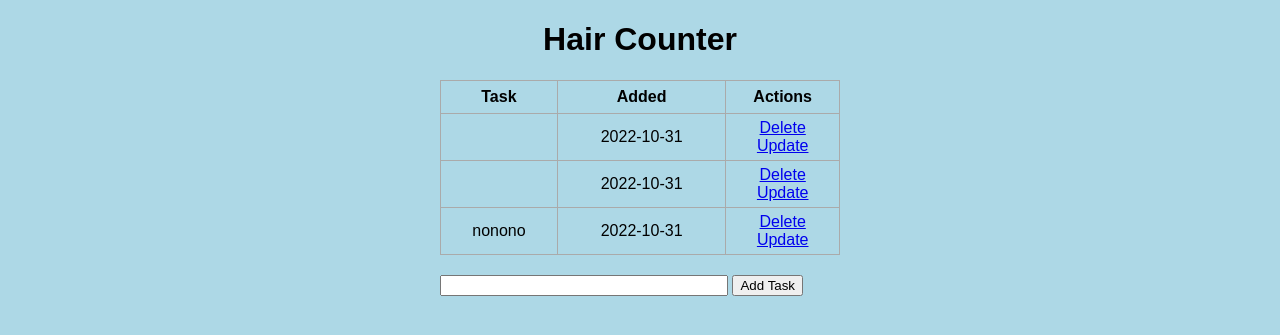
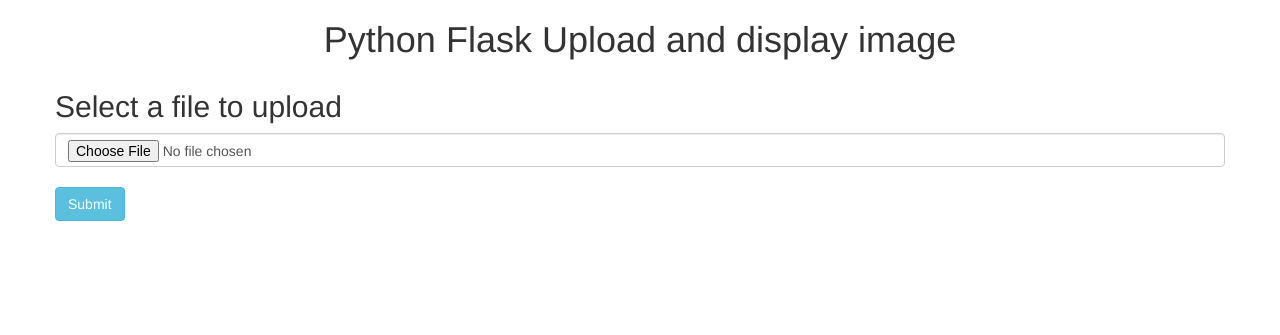
Before and after one commit to pariosur/hair_count, a Flask app: page / in a window 1280 px wide. Shown: the top 335 px of the page. Run offline with Flask 2, Linux system fonts and the light colour scheme; data comes from the database, SQL or seed files in the repository; some libraries are stand-ins or nearby versions.

Commit message:
changing template

```diff
--- a/application.py
+++ b/application.py
@@ -1,68 +1,135 @@
-from datetime import datetime
-from flask import Flask, render_template, url_for, request, redirect
-from flask_sqlalchemy import SQLAlchemy
-from datetime import datetime
+
+#app.py
+from email.mime import application
+from flask import Flask, flash, request, redirect, url_for, render_template
+import urllib.request
+import os
+from werkzeug.utils import secure_filename
+
+app = Flask(__name__)
+UPLOAD_FOLDER = 'static/uploads/'
+app.secret_key = "secret key"
+app.config['UPLOAD_FOLDER'] = UPLOAD_FOLDER
+app.config['MAX_CONTENT_LENGTH'] = 16 * 1024 * 1024
+
+ALLOWED_EXTENSIONS = set(['png', 'jpg', 'jpeg', 'gif', 'JPG'])
+
+def allowed_file(filename):
+    return '.' in filename and filename.rsplit('.', 1)[1].lower() in ALLOWED_EXTENSIONS
 
 
-application = Flask(__name__)
-app = application
-# app.app_context().push()
-app.config['SQLALCHEMY_DATABASE_URI'] = 'sqlite:///test.db'
-db = SQLAlchemy(app)
+@app.route('/')
+def home():
+    return render_template('index.html')
 
-class Todo(db.Model):
+@app.route('/', methods=['POST'])
+def upload_image():
+    if 'file' not in request.files:
+        flash('No file part')
+        return redirect(request.url)
+    file = request.files['file']
+    if file.filename == '':
+        flash('No image selected for uploading')
+        return redirect(request.url)
+    if file and allowed_file(file.filename):
+        filename = secure_filename(file.filename)
+        file.save(os.path.join(app.config['UPLOAD_FOLDER'], filename))
+        #print('upload_image filename: ' + filename)
+        flash('Image successfully uploaded and displayed below')
+        return render_template('index.html', filename=filename)
+    else:
+        flash('Allowed image types are - png, jpg, jpeg, gif')
+        return redirect(request.url)
 
-    id = db.Column(db.Integer, primary_key = True)
-    content = db.Column(db.String(200), nullable = False)
-    completed = db.Column(db.Integer, default = 0)
-    date_created = db.Column(db.DateTime, default = datetime.utcnow)
+@app.route('/display/<filename>')
+def display_image(filename):
+    #print('display_image filename: ' + filename)
+    return redirect(url_for('static', filename='uploads/' + filename), code=301)
 
-    def __repr__(self):
-        return '<Task %r>' % self.id
+if __name__ == "__main__":
+    app.run()
 
 
 
-@app.route("/", methods=['POST', 'GET'])
-def index():
-    if request.method == 'POST':
-        task_content = request.form['content']
-        new_task = Todo(content=task_content)
 
-        try:
-            db.session.add(new_task)
-            db.session.commit()
-            return redirect('/')
-        except:
-            return 'There was an issue adding your task'
 
-    else:
-        tasks = Todo.query.order_by(Todo.date_created).all()
-        return render_template('index.html', tasks=tasks)
 
-@app.route('/delete/<int:id>')
-def delete(id):
-    task_to_delete = Todo.query.get_or_404(id)
 
-    try:
-        db.session.delete(task_to_delete)
-        db.session.commit()
-        return redirect('/')
-    except:
-        return 'There was a problem deleting that task'
 
-@app.route('/update/<int:id>', methods=['GET', 'POST'])
 
-def update(id):
-    task = Todo.query.get_or_404(id)
-    if request.method =='POST':
-        task.content = request.form['content']
-        try:
-            db.session.commit()
-            return redirect ('/')
-        except:
-            return 'There was an issue updating your task'
-    else:
-        return render_template('update.html',task=task)
 
-if __name__ == "__main__":
-    application.run(debug=True)
+
+
+
+
+################################################################
+################################################################
+################################################################
+
+# from datetime import datetime
+# from flask import Flask, render_template, url_for, request, redirect
+# from flask_sqlalchemy import SQLAlchemy
+# from datetime import datetime
+
+
+# application = Flask(__name__)
+# app = application
+# # app.app_context().push()
+# app.config['SQLALCHEMY_DATABASE_URI'] = 'sqlite:///test.db'
+# db = SQLAlchemy(app)
+
+# class Todo(db.Model):
+
+#     id = db.Column(db.Integer, primary_key = True)
+#     content = db.Column(db.String(200), nullable = False)
+#     completed = db.Column(db.Integer, default = 0)
+#     date_created = db.Column(db.DateTime, default = datetime.utcnow)
+
+#     def __repr__(self):
+#         return '<Task %r>' % self.id
+
+
+# @app.route("/", methods=['POST', 'GET'])
+# def index():
+#     if request.method == 'POST':
+#         task_content = request.form['content']
+#         new_task = Todo(content=task_content)
+
+#         try:
+#             db.session.add(new_task)
+#             db.session.commit()
+#             return redirect('/')
+#         except:
+#             return 'There was an issue adding your task'
+
+#     else:
+#         tasks = Todo.query.order_by(Todo.date_created).all()
+#         return render_template('index.html', tasks=tasks)
+
+# @app.route('/delete/<int:id>')
+# def delete(id):
+#     task_to_delete = Todo.query.get_or_404(id)
+
+#     try:
+#         db.session.delete(task_to_delete)
+#         db.session.commit()
+#         return redirect('/')
+#     except:
+#         return 'There was a problem deleting that task'
+
+# @app.route('/update/<int:id>', methods=['GET', 'POST'])
+
+# def update(id):
+#     task = Todo.query.get_or_404(id)
+#     if request.method =='POST':
+#         task.content = request.form['content']
+#         try:
+#             db.session.commit()
+#             return redirect ('/')
+#         except:
+#             return 'There was an issue updating your task'
+#     else:
+#         return render_template('update.html',task=task)
+
+# if __name__ == "__main__":
+#     application.run(debug=True)
--- a/templates/index.html
+++ b/templates/index.html
@@ -1,4 +1,61 @@
-{% extends 'base.html' %}
+<html>
+<head>
+<title>Python Flask Upload and display image</title>
+<link rel="stylesheet" href="https://maxcdn.bootstrapcdn.com/bootstrap/3.3.6/css/bootstrap.min.css" />
+<script src="https://ajax.googleapis.com/ajax/libs/jquery/3.1.0/jquery.min.js"></script>
+</head>
+<body>
+<p><h1 align="center">Python Flask Upload and display image</h1></p>
+<div class="container">
+<div class="row">
+    <h2>Select a file to upload</h2>
+    <p>
+        {% with messages = get_flashed_messages() %}
+          {% if messages %}
+            <ul>
+            {% for message in messages %}
+              <li>{{ message }}</li>
+            {% endfor %}
+            </ul>
+          {% endif %}
+        {% endwith %}
+    </p>
+    {% if filename %}
+        <div>
+            <img src="{{ url_for('display_image', filename=filename) }}">
+        </div>
+    {% endif %}
+    <form method="post" action="/" enctype="multipart/form-data">
+        <dl>
+            <p>
+                <input type="file" name="file" class="form-control" autocomplete="off" required>
+            </p>
+        </dl>
+        <p>
+            <input type="submit" value="Submit" class="btn btn-info">
+        </p>
+    </form>
+</div>
+</div>
+</body>
+</html>
+
+
+
+
+
+
+
+
+
+
+
+
+
+
+
+
+<!-- {% extends 'base.html' %}
 
 {% block head %}
 <title>Unilaser</title>
@@ -37,4 +94,4 @@
         </form>
     </div>
 </div>
-{% endblock %}
+{% endblock %} -->
```
Also changed, not shown: main.css (renamed from static/css/main.css), static/uploads/20191019-20200618-20200821_1_2.JPG (added), static/uploads/hair1.JPG (added), static/uploads/hair3.JPG (added).
